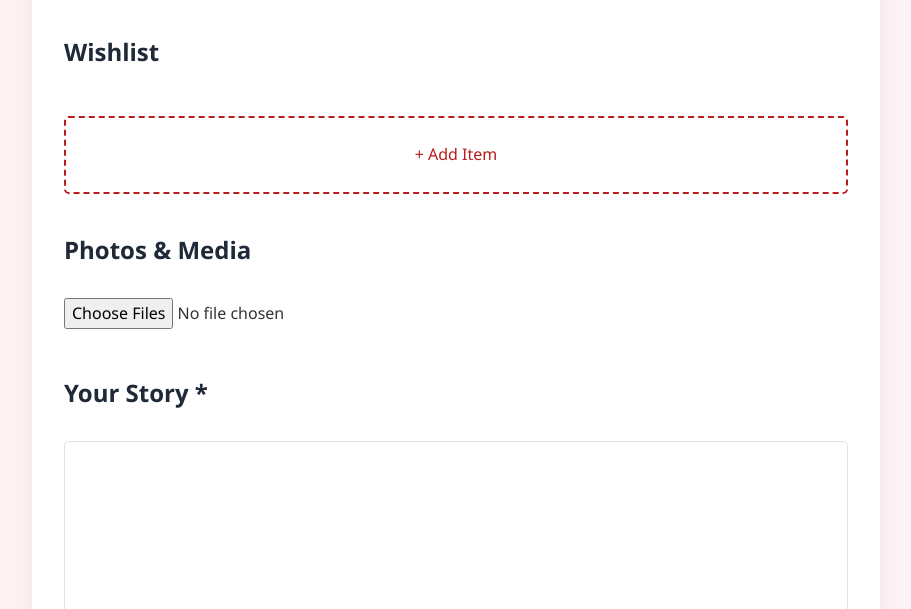
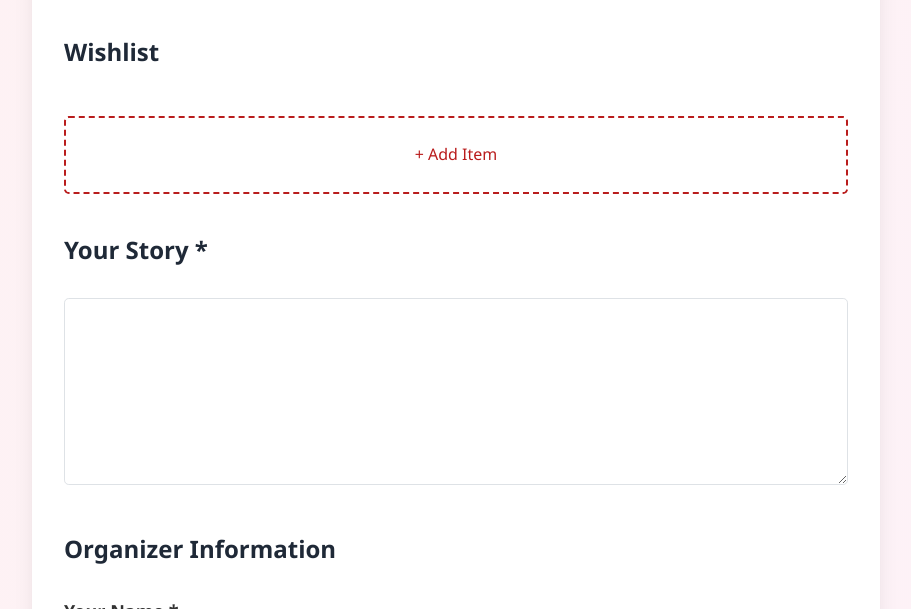
Before and after one commit to actuallyanisa/pulse4justice, a Flask app: page /form in a window 1280 px wide. Shown: the part 1991-2600 px from the top of the page, without its empty margins (184-1095 px from the left). Run offline with Flask 3, Linux system fonts and the light colour scheme; a user stored in the database is signed in; some libraries are stand-ins or nearby versions.

Commit message:
removed media uploads for now

```diff
--- a/website/templates/form.html
+++ b/website/templates/form.html
@@ -78,13 +78,6 @@
           <button type="button" id="addItemBtn" class="w-full border-2 border-dashed border-red-700 rounded-lg p-4 text-red-700">+ Add Item</button>
         </section>
 
-        <!-- Media Upload -->
-        <section class="space-y-6">
-          <h2 class="text-2xl font-semibold text-gray-800">Photos & Media</h2>
-          <input type="file" id="mediaInput" accept="image/*" multiple class="w-full" />
-          <div id="mediaPreview" class="grid grid-cols-2 gap-4 mt-2"></div>
-        </section>
-
         <!-- Story -->
         <section class="space-y-6">
           <label for="story" class="text-2xl font-semibold text-gray-800">Your Story *</label>
@@ -145,10 +138,6 @@
       });
     });
 
-    // Collect media files as Base64
-    const mediaInput = document.getElementById("mediaInput");
-    const mediaFiles = [];
-
     const sendEmail = () => {
       const templateParams = {
         title: form.title.value,
@@ -168,7 +157,6 @@
         relationship: form.relationship.value,
         paypalEmail: form.paypal.value,
         wishlistItems: wishlistItems,
-        mediaFiles: mediaFiles
       };
 
       emailjs.send("service_qtgowmv", "template_9vqmpl9", templateParams)
@@ -180,7 +168,7 @@
         })
         .catch(err => {
           console.error("Email failed:", err);
-          alert("❌ Failed to send fundraiser email. See console for details.");
+          alert("❌ Failed to send fundraiser email.");
         });
     };
 
```
